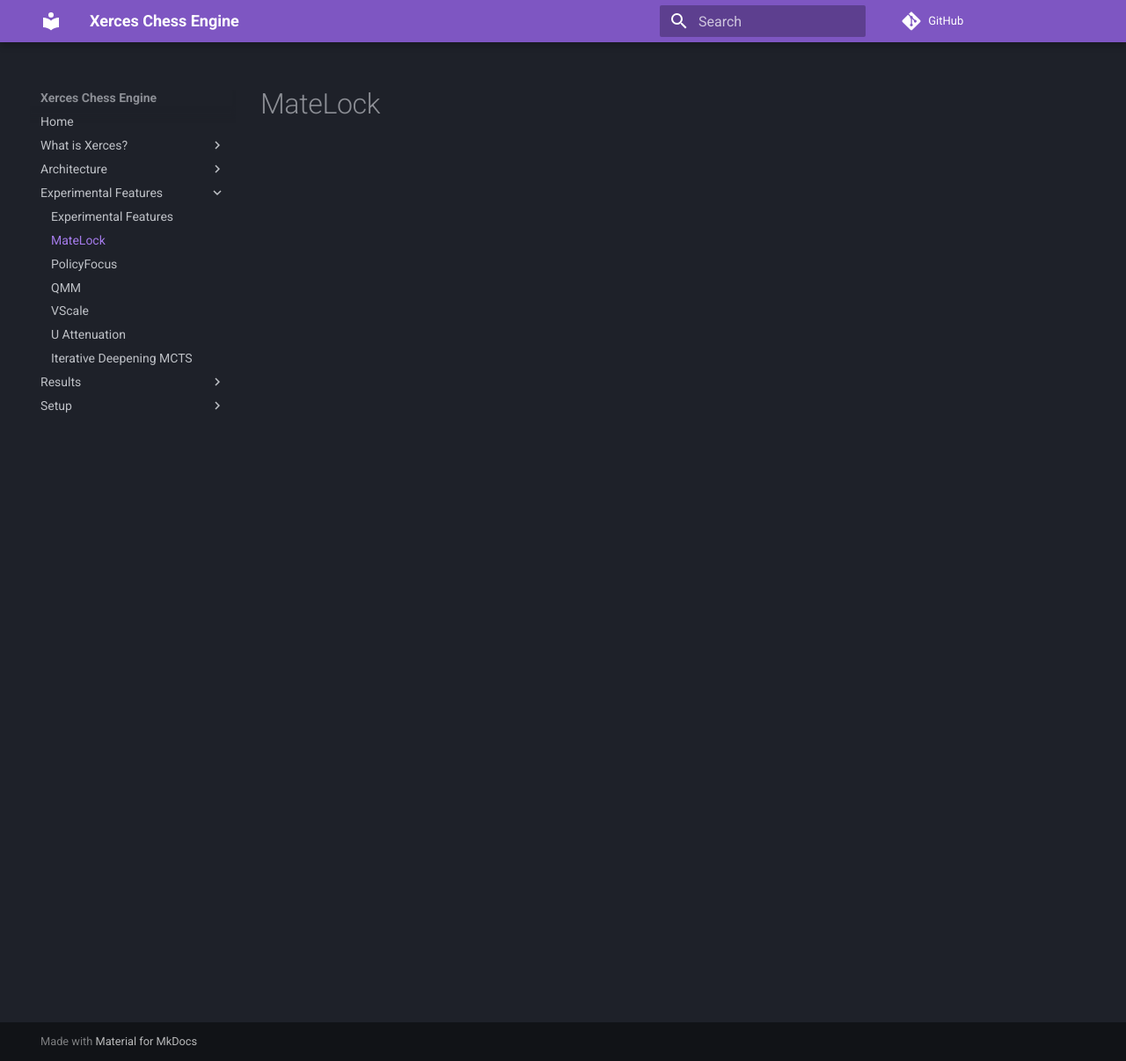
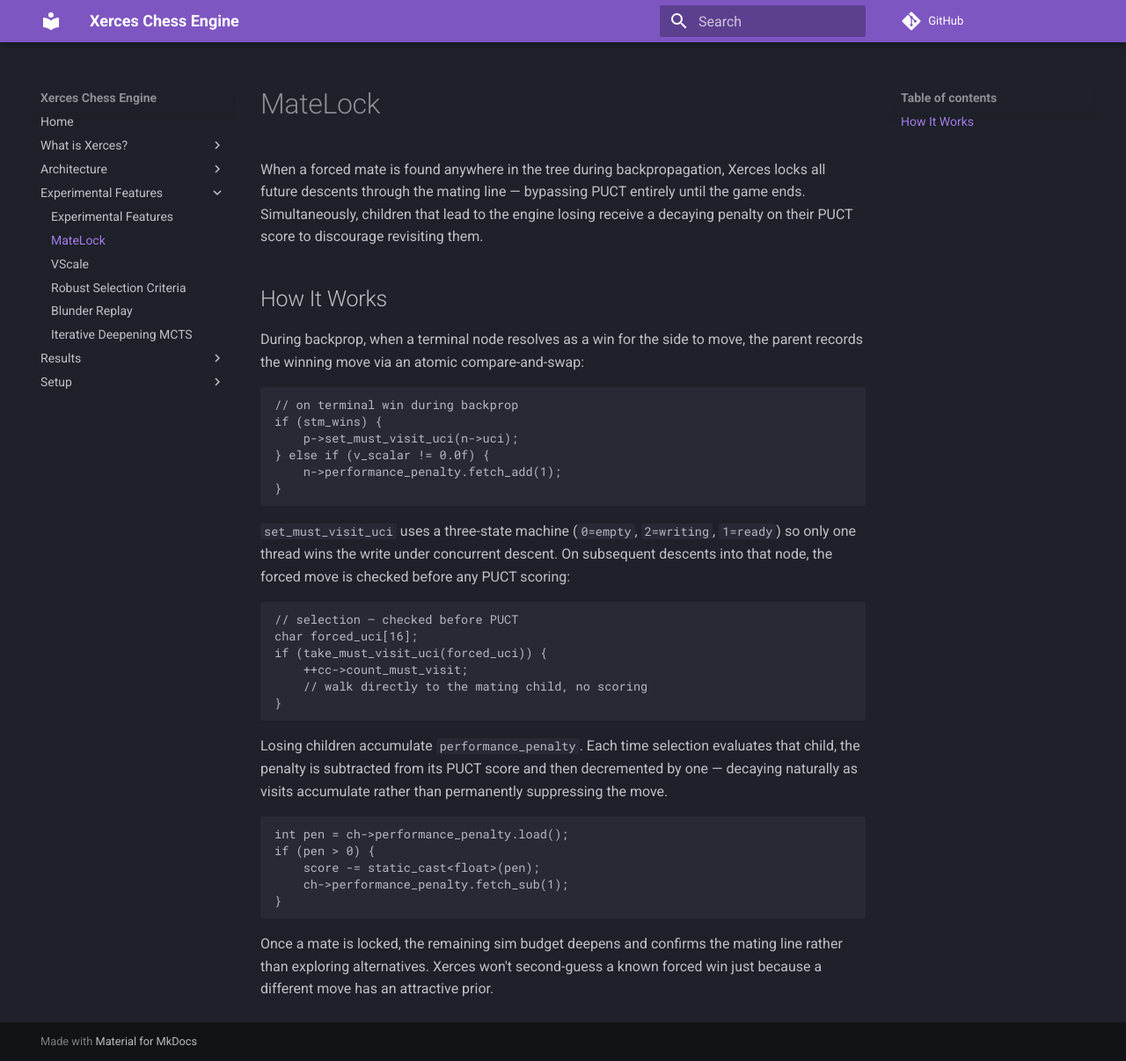
Before and after one commit to bagtf3/chessbot, an MkDocs documentation site: the page built from docs/experimental_features/matelock.md, in a window 1280 px wide and 1206 px high. Shown: the whole window at 88% size. Built offline with MkDocs 1.6.1 and Material for MkDocs 9.7.7, drawn with Linux system fonts in a browser that asks for light colours; comment, search, counter and statistics services are not loaded.

Commit message:
experiementals

````diff
--- a/docs/experimental_features/matelock.md
+++ b/docs/experimental_features/matelock.md
@@ -1 +1,39 @@
 # MateLock
+
+When a forced mate is found anywhere in the tree during backpropagation, Xerces locks all future descents through the mating line — bypassing PUCT entirely until the game ends. Simultaneously, children that lead to the engine losing receive a decaying penalty on their PUCT score to discourage revisiting them.
+
+## How It Works
+
+During backprop, when a terminal node resolves as a win for the side to move, the parent records the winning move via an atomic compare-and-swap:
+
+```cpp
+// on terminal win during backprop
+if (stm_wins) {
+    p->set_must_visit_uci(n->uci);
+} else if (v_scalar != 0.0f) {
+    n->performance_penalty.fetch_add(1);
+}
+```
+
+`set_must_visit_uci` uses a three-state machine (`0=empty`, `2=writing`, `1=ready`) so only one thread wins the write under concurrent descent. On subsequent descents into that node, the forced move is checked before any PUCT scoring:
+
+```cpp
+// selection — checked before PUCT
+char forced_uci[16];
+if (take_must_visit_uci(forced_uci)) {
+    ++cc->count_must_visit;
+    // walk directly to the mating child, no scoring
+}
+```
+
+Losing children accumulate `performance_penalty`. Each time selection evaluates that child, the penalty is subtracted from its PUCT score and then decremented by one — decaying naturally as visits accumulate rather than permanently suppressing the move.
+
+```cpp
+int pen = ch->performance_penalty.load();
+if (pen > 0) {
+    score -= static_cast<float>(pen);
+    ch->performance_penalty.fetch_sub(1);
+}
+```
+
+Once a mate is locked, the remaining sim budget deepens and confirms the mating line rather than exploring alternatives. Xerces won't second-guess a known forced win just because a different move has an attractive prior.
--- a/mkdocs.yml
+++ b/mkdocs.yml
@@ -27,10 +27,9 @@
   - Experimental Features:
     - experimental_features/index.md
     - MateLock: experimental_features/matelock.md
-    - PolicyFocus: experimental_features/policyfocus.md
-    - QMM: experimental_features/qmm.md
     - VScale: experimental_features/vscale.md
-    - U Attenuation: experimental_features/u_attenuation.md
+    - Robust Selection Criteria: experimental_features/rsc.md
+    - Blunder Replay: experimental_features/blunder_replay.md
     - Iterative Deepening MCTS: experimental_features/iterative_deepening_mcts.md
   - Results:
     - results/index.md
````
Also changed, not shown: docs/experimental_features/blunder_replay.md (added, +29 -0 lines), docs/experimental_features/policyfocus.md (deleted, +0 -1 lines), docs/experimental_features/qmm.md (deleted, +0 -1 lines), docs/experimental_features/rsc.md (added, +36 -0 lines), docs/experimental_features/u_attenuation.md (deleted, +0 -1 lines), docs/experimental_features/vscale.md (+21 -0 lines).
